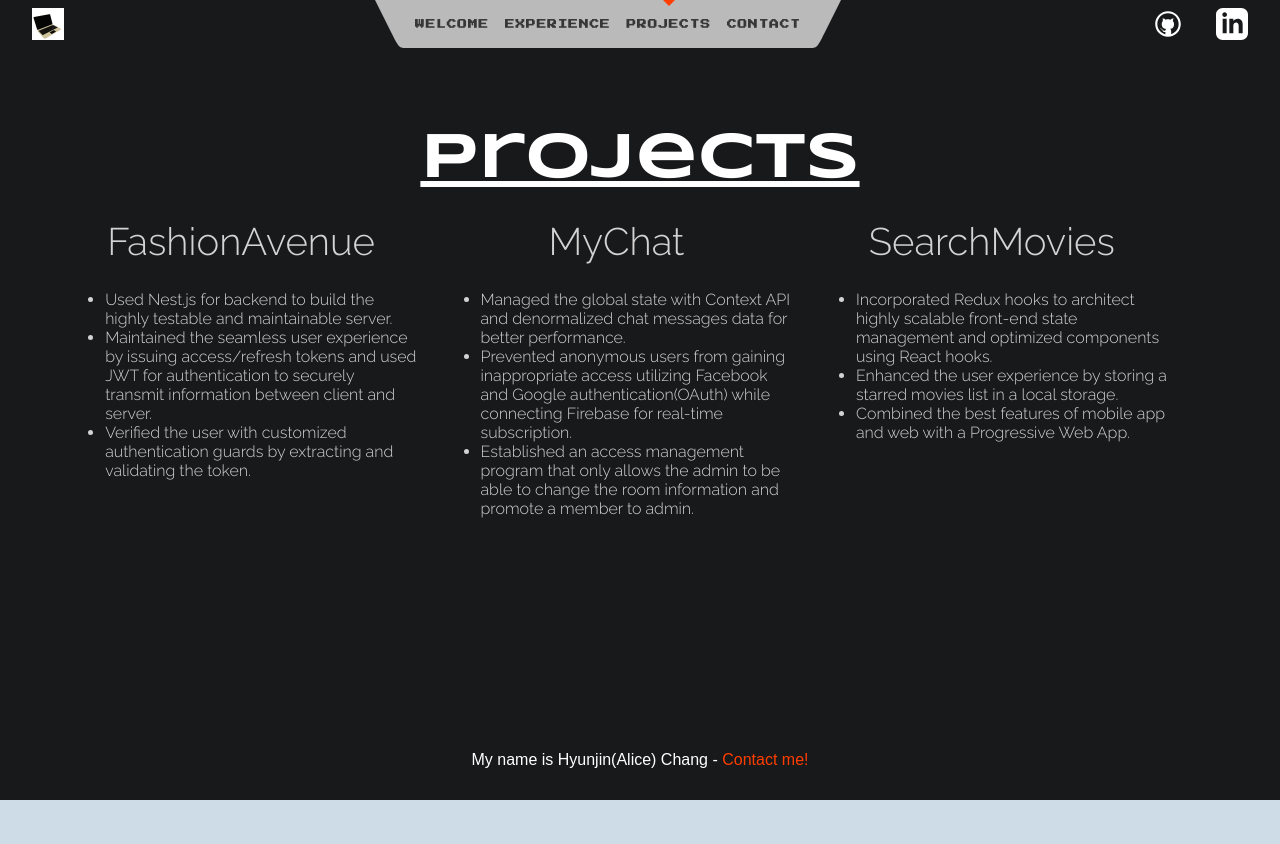
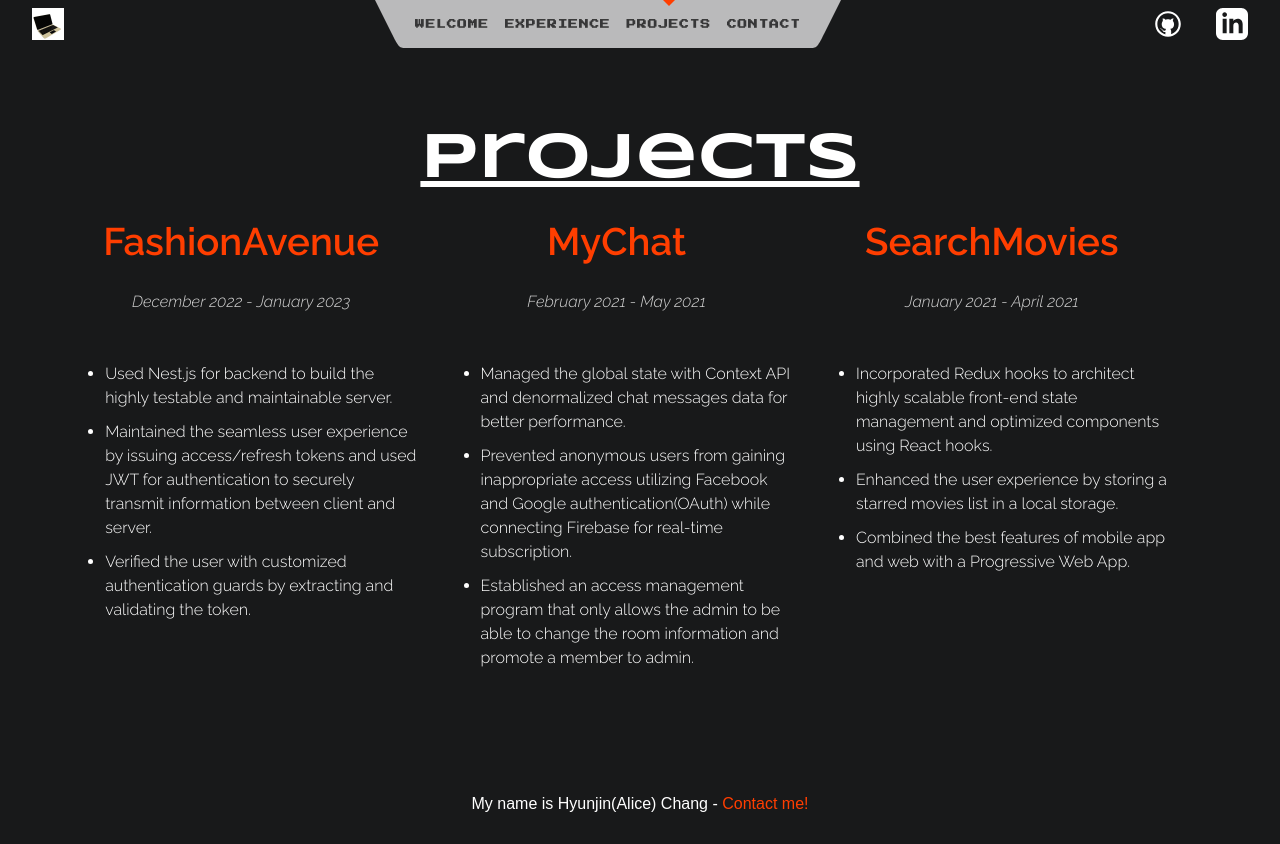
Before and after one commit to chj2788/svelte-portfolio, a SvelteKit app: page /projects in a window 1280 px wide. Before the commit the page ends 800 px from the top, so only its background shows below. Built offline with nearby package versions, Linux system fonts and the light colour scheme.

Commit message:
apply advanced styling and add dates to projects page

```diff
--- a/src/routes/projects/+page.svelte
+++ b/src/routes/projects/+page.svelte
@@ -11,6 +11,7 @@
 	<div class="projects-list">
 		<div class="description">
 			<h1>FashionAvenue</h1>
+			<p>December 2022 - January 2023</p>
 			<ul>
 				<li>Used Nest.js for backend to build the highly testable and maintainable server.</li>
 				<li>Maintained the seamless user experience by issuing access/refresh tokens and used JWT for authentication to securely transmit information between client and server.</li>
@@ -19,6 +20,7 @@
 		</div>
 		<div class="description">
 			<h1>MyChat</h1>
+			<p>February 2021 - May 2021</p>
 			<ul>
 				<li>Managed the global state with Context API and denormalized chat messages data for better performance.</li>
 				<li>Prevented anonymous users from gaining inappropriate access utilizing Facebook and Google authentication(OAuth) while connecting Firebase for real-time subscription.</li>
@@ -27,6 +29,7 @@
 		</div>
 		<div class="description">
 			<h1>SearchMovies</h1>
+			<p>January 2021 - April 2021</p>
 			<ul>
 				<li>Incorporated Redux hooks to architect highly scalable front-end state management and optimized
 					components using React hooks.</li>
@@ -63,4 +66,23 @@
 		width: 30%;
 		margin: 0 1%;
 	}
+
+	.description p {
+		font-family: 'Raleway', sans-serif;
+		font-style: italic;
+		color: lightgrey;
+		text-align: center;
+		margin-bottom: 3em;
+	}
+
+	h1 {
+		font-weight: bold;
+		color: var(--color-theme-1);
+	}
+
+	li {
+		margin: 10px 0;
+		color: white;
+		line-height: 1.5em;
+	}
 </style>
```
